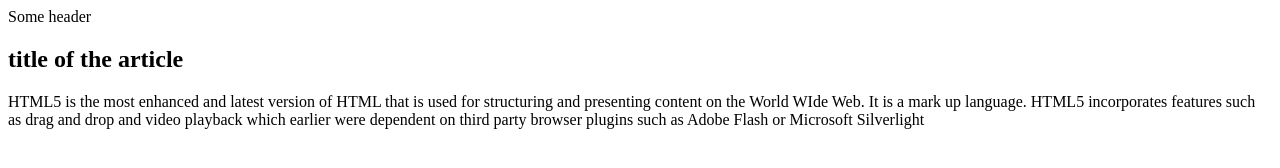
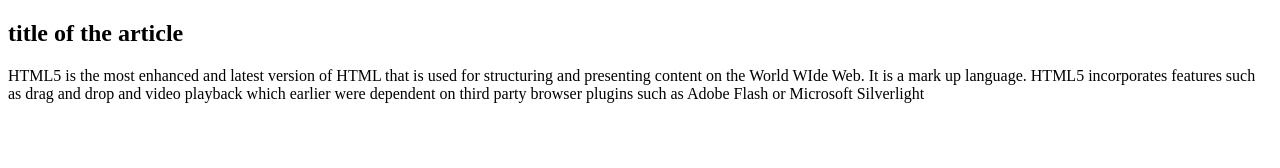
Before and after one commit to dipaish/DeepakKC, a plain HTML site: page exercise2.html in a window 1280 px wide. Drawn offline with Linux system fonts and the light colour scheme.

Commit message:
commit on 'branch1'

```diff
--- a/exercise2.html
+++ b/exercise2.html
@@ -7,7 +7,9 @@
     <title>Deepak KC Exercise 2</title>
 </head>
 <body>
-<header>Some header</header>
+<header>
+
+    </header>
 <main>
     <article>
         <h1>title of the article </h1>
```
